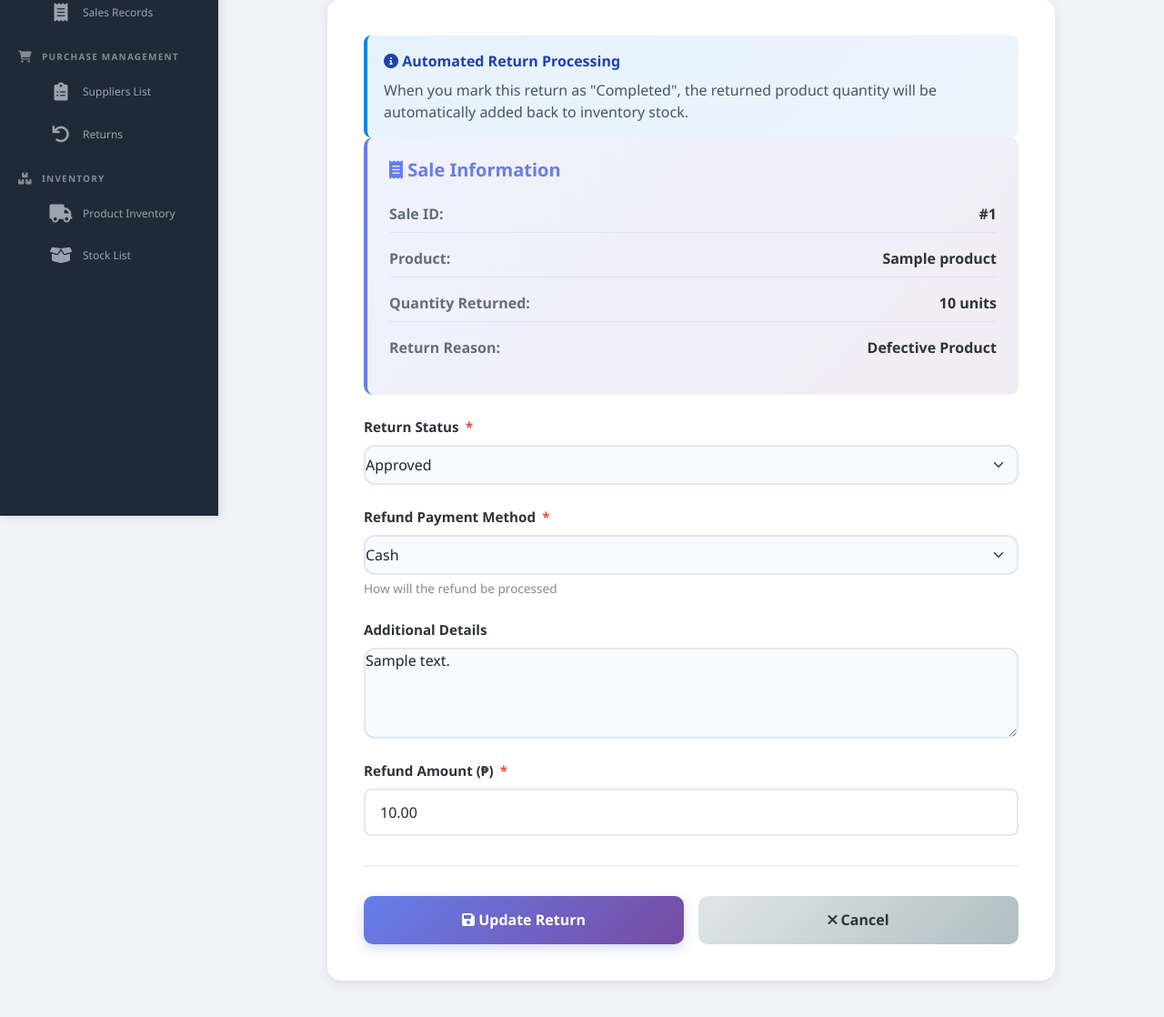
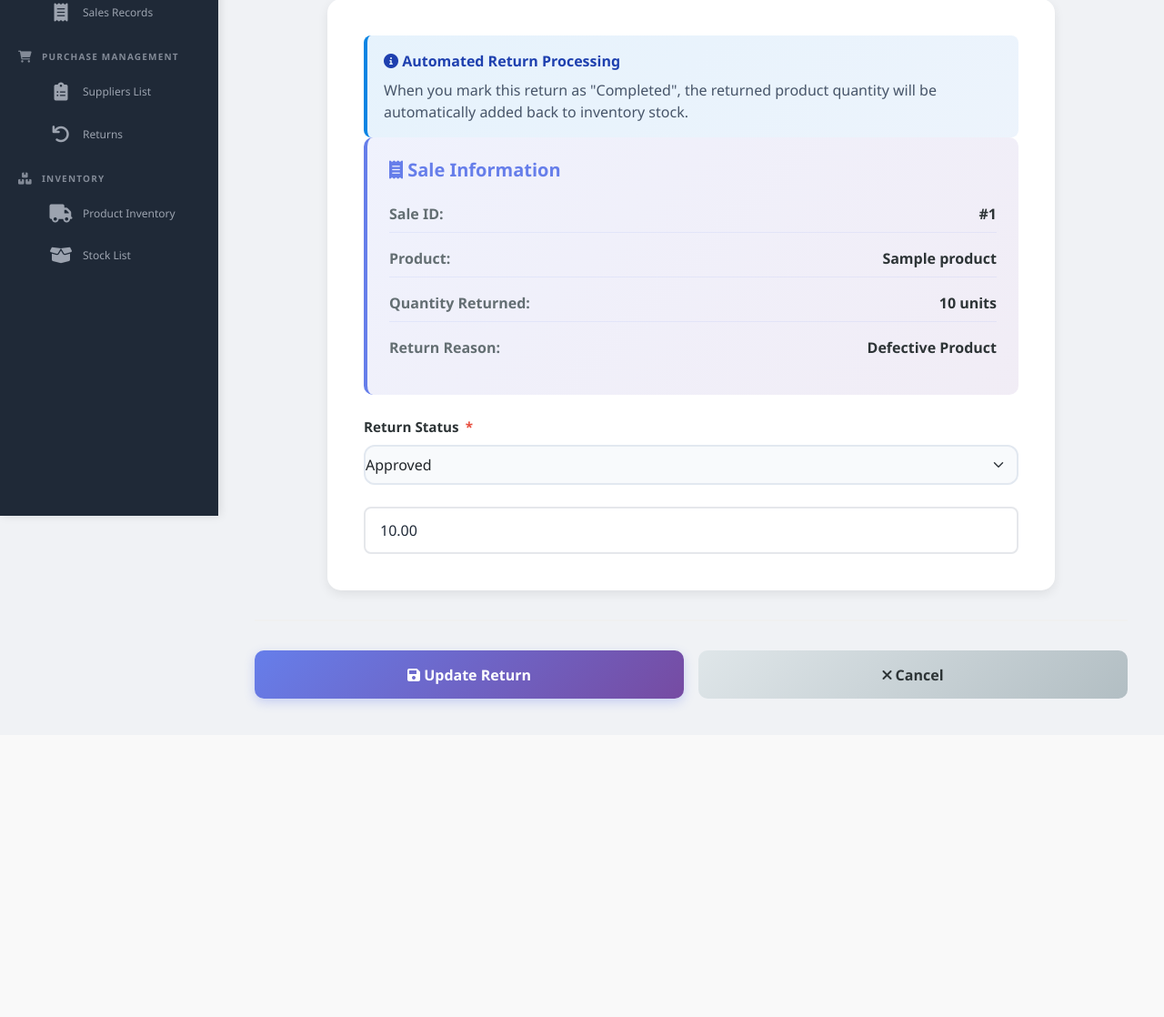
Before and after one commit to feitansy/multibliz-pos-system, a Django app: page /sales/return/1/update/ in a window 1280 px wide. Shown: the part 233-1351 px from the top of the page at 91% size. After the commit the page ends 1013 px from the top, so only its background shows below. Run offline with Django 5.2, Linux system fonts and the light colour scheme; a user stored in the database is signed in; tables that the repository leaves empty hold one stand-in row (values such as "Sample post"); parts of the project's set-up code (start-up, migrations or seed data) failed here and were passed over.

Commit message:
Fix return form template: render proper form fields and remove duplicates

```diff
--- a/templates/sales/return_form.html
+++ b/templates/sales/return_form.html
@@ -249,7 +249,7 @@
             <label for="{{ form.refund_amount.id_for_label }}">
                 Refund Amount (₱) <span class="required-indicator">*</span>
             </label>
-            <input type="number" id="{{ form.refund_amount.id_for_label }}" name="{{ form.refund_amount.name }}" class="form-control" step="0.01" min="0" readonly>
+            {{ form.refund_amount }}
             {% if form.refund_amount.errors %}
                 <ul class="errorlist">
                     {% for error in form.refund_amount.errors %}
@@ -259,6 +259,22 @@
             {% endif %}
             <small class="helptext">Amount to be refunded to customer (auto-calculated)</small>
         </div>
+
+        {% if object %}
+        <div class="form-group">
+            <label for="{{ form.status.id_for_label }}">
+                Return Status <span class="required-indicator">*</span>
+            </label>
+            {{ form.status }}
+            {% if form.status.errors %}
+                <ul class="errorlist">
+                    {% for error in form.status.errors %}
+                        <li>{{ error }}</li>
+                    {% endfor %}
+                </ul>
+            {% endif %}
+        </div>
+        {% endif %}
         {% else %}
         <!-- Update form shows different fields -->
         <div class="alert alert-info" style="border-left: 4px solid #0984e3; background: linear-gradient(135deg, rgba(9, 132, 227, 0.1), rgba(74, 144, 226, 0.1));">
@@ -286,7 +302,6 @@
             </div>
         </div>
 
-        {% if object %}
         <div class="form-group">
             <label for="{{ form.status.id_for_label }}">
                 Return Status <span class="required-indicator">*</span>
@@ -300,40 +315,6 @@
                 </ul>
             {% endif %}
         </div>
-        {% endif %}
-
-        <div class="form-group">
-            <label for="{{ form.refund_payment_method.id_for_label }}">
-                Refund Payment Method <span class="required-indicator">*</span>
-            </label>
-            {{ form.refund_payment_method }}
-            {% if form.refund_payment_method.errors %}
-                <ul class="errorlist">
-                    {% for error in form.refund_payment_method.errors %}
-                        <li>{{ error }}</li>
-                    {% endfor %}
-                </ul>
-            {% endif %}
-            <small class="helptext">How will the refund be processed</small>
-        </div>
-
-        <div class="form-group">
-            <label for="{{ form.reason_details.id_for_label }}">
-                Additional Details
-            </label>
-            {{ form.reason_details }}
-            {% if form.reason_details.errors %}
-                <ul class="errorlist">
-                    {% for error in form.reason_details.errors %}
-                        <li>{{ error }}</li>
-                    {% endfor %}
-                </ul>
-            {% endif %}
-        </div>
-
-        <div class="form-group">
-            <label for="{{ form.refund_amount.id_for_label }}">
-                Refund Amount (₱) <span class="required-indicator">*</span>
             </label>
             {{ form.refund_amount }}
             {% if form.refund_amount.errors %}
```
Also changed, not shown: test_return.py (added, +30 -0 lines), test_return_approval.py (added, +41 -0 lines).
